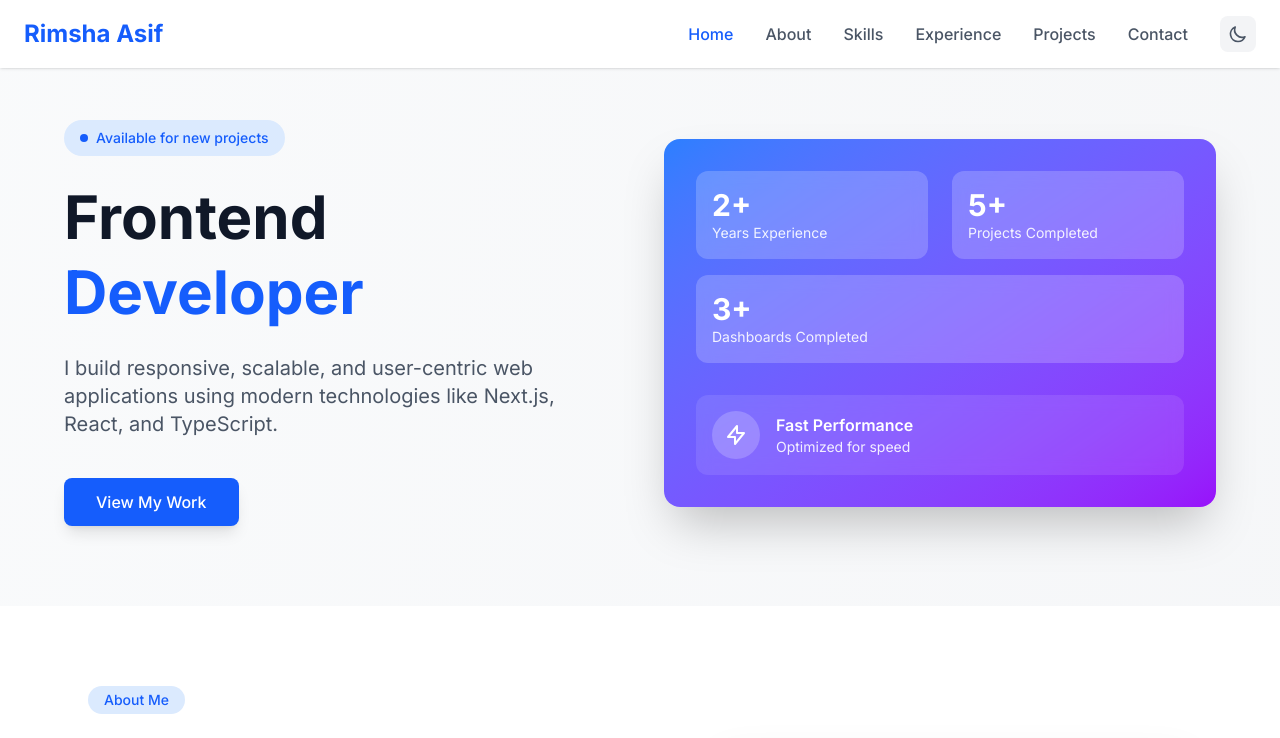
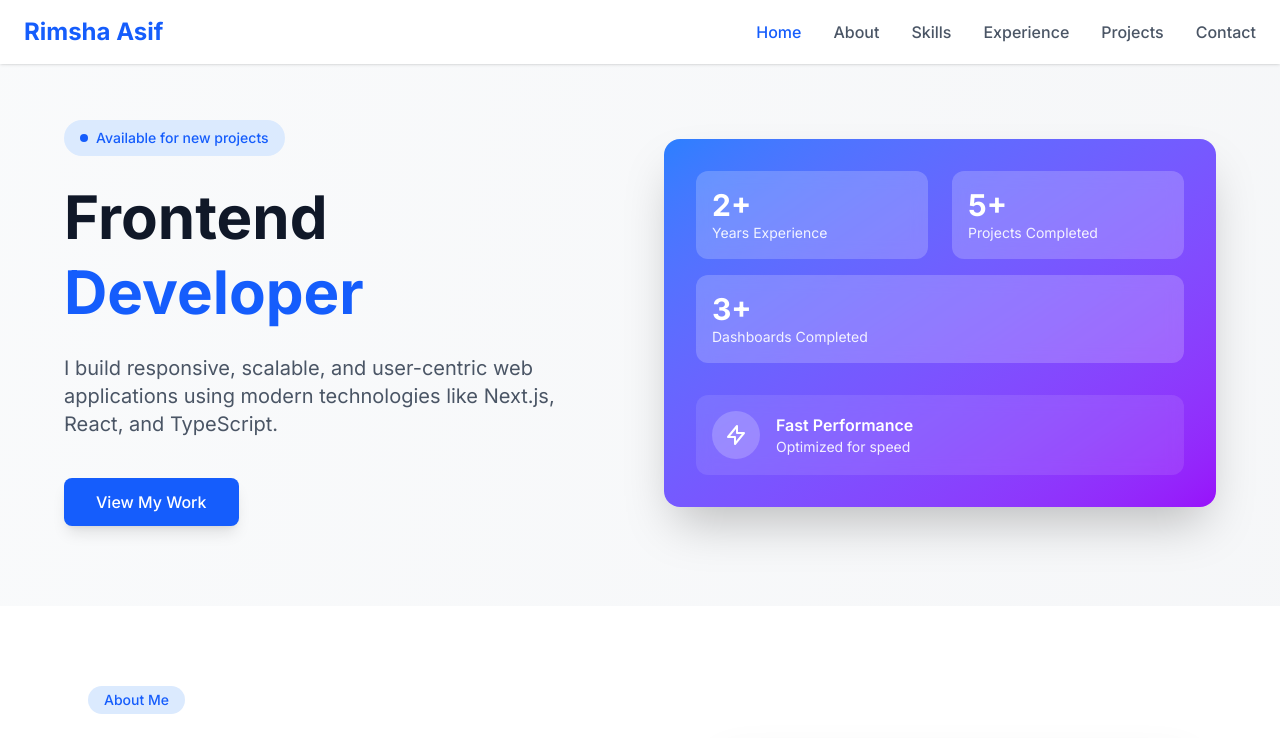
Before and after one commit to rimsha-asif-dev/rimsha-portfolio, a Next.js app: page / in a window 1280 px wide. Shown: the top 738 px of the page. Built offline with nearby package versions, Linux system fonts and the light colour scheme.

Commit message:
remove-toggle

```diff
--- a/src/app/page.tsx
+++ b/src/app/page.tsx
@@ -139,21 +139,7 @@
                   {item}
                 </a>
               ))}
-              <button
-                onClick={toggleDarkMode}
-                className="p-2 rounded-lg bg-gray-100 dark:bg-gray-800 text-gray-600 dark:text-gray-300 hover:bg-gray-200 dark:hover:bg-gray-700 transition-colors"
-                aria-label="Toggle dark mode"
-              >
-                {darkMode ? (
-                  <svg className="w-5 h-5" fill="none" stroke="currentColor" viewBox="0 0 24 24">
-                    <path strokeLinecap="round" strokeLinejoin="round" strokeWidth={2} d="M12 3v1m0 16v1m9-9h-1M4 12H3m15.364 6.364l-.707-.707M6.343 6.343l-.707-.707m12.728 0l-.707.707M6.343 17.657l-.707.707M16 12a4 4 0 11-8 0 4 4 0 018 0z" />
-                  </svg>
-                ) : (
-                  <svg className="w-5 h-5" fill="none" stroke="currentColor" viewBox="0 0 24 24">
-                    <path strokeLinecap="round" strokeLinejoin="round" strokeWidth={2} d="M20.354 15.354A9 9 0 018.646 3.646 9.003 9.003 0 0012 21a9.003 9.003 0 008.354-5.646z" />
-                  </svg>
-                )}
-              </button>
+
             </div>
             <div className="flex items-center space-x-4 md:hidden">
               <button
```
